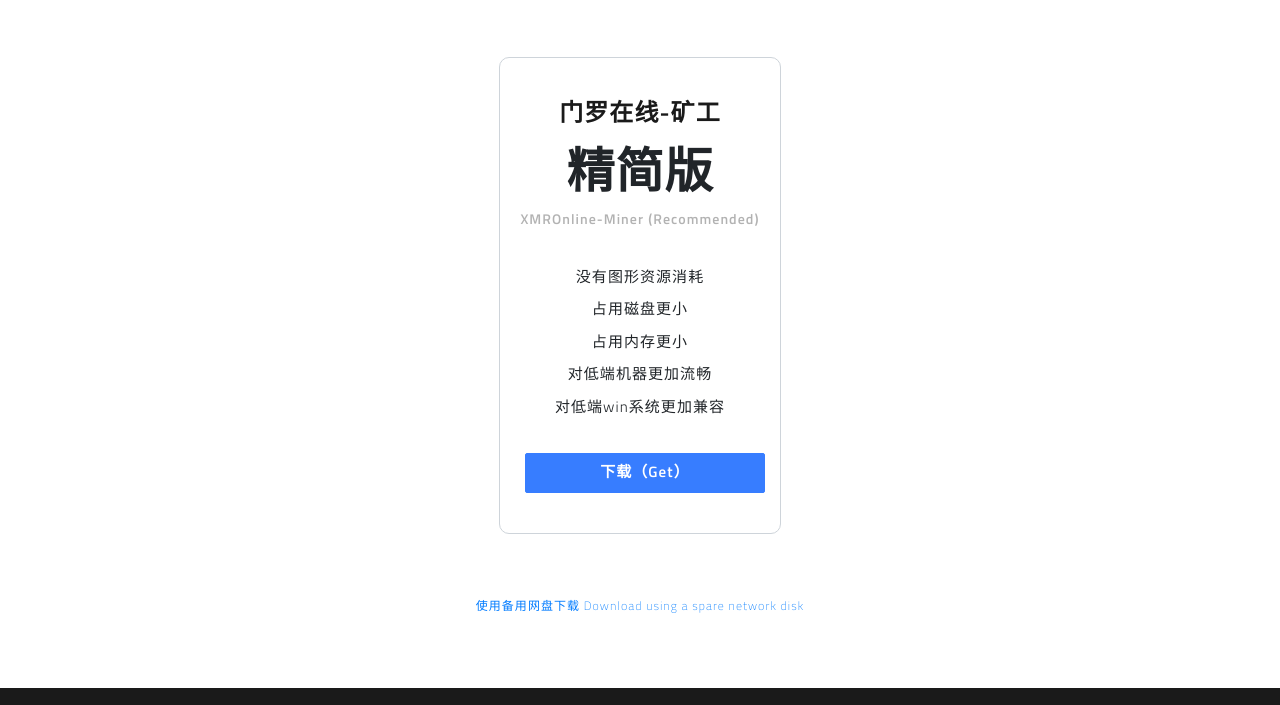
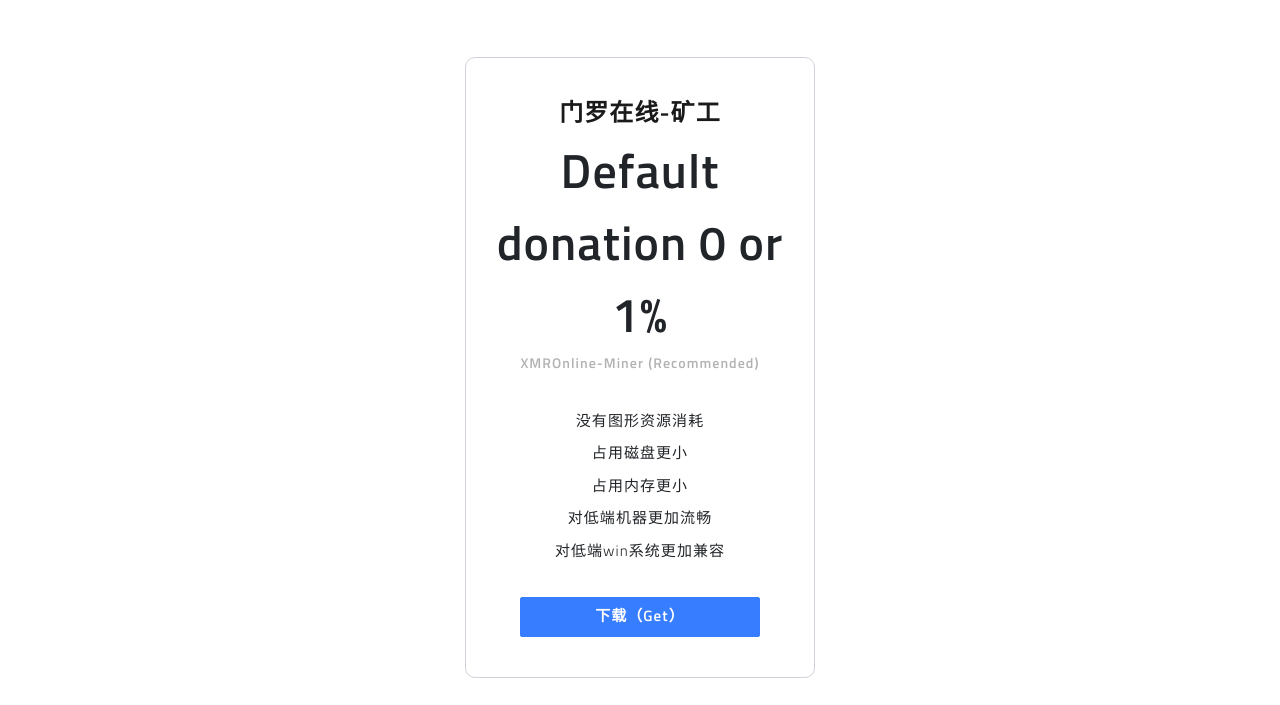
Before and after one commit to XMR-Online/xmr-online.github.io, a plain HTML site: page docs/index.html in a window 1280 px wide. Shown: the part 1944-2649 px from the top of the page. Drawn offline with Linux system fonts and the light colour scheme.

Commit message:
Update index.html

```diff
--- a/docs/index.html
+++ b/docs/index.html
@@ -76,7 +76,7 @@
 			</div>-->
 			<!--<div class="col-lg-4 col-md-6">-->
 				<div class="pricing-box">
-					<h4>门罗在线-矿工</h4><span>精简版</span>
+					<h4>门罗在线-矿工</h4><span>Default donation 0 or 1%</span>
 					<p class="text-muted">XMROnline-Miner (Recommended)</p>
 					<ul class="topmargin-sm">
 						<li>没有图形资源消耗</li>
```
